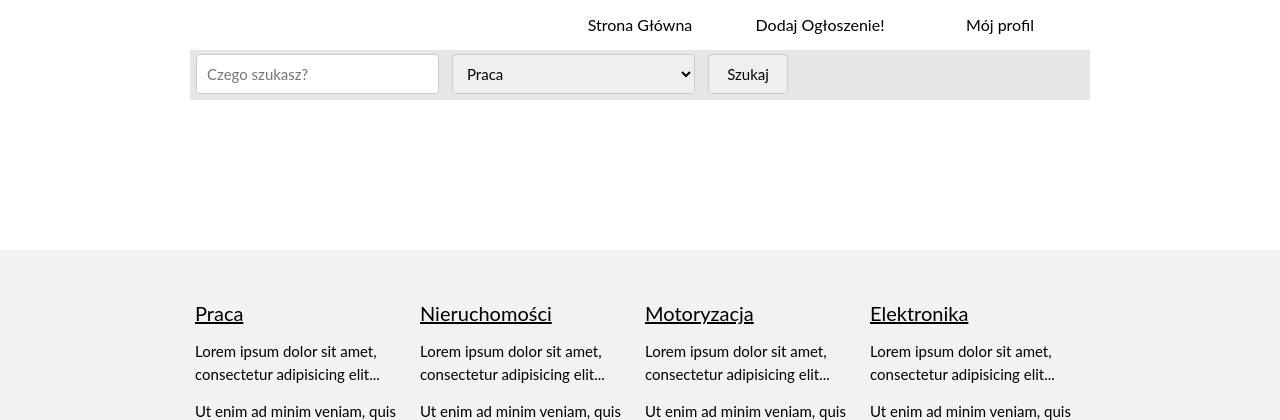
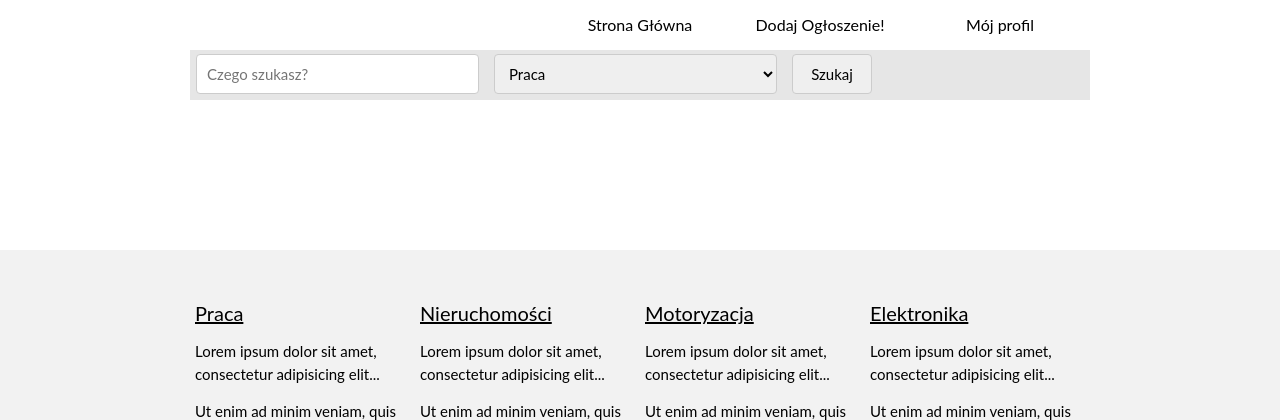
Before and after one commit to D3XT3RR/ette1, a PHP site: page / in a window 1280 px wide. Shown: the top 420 px of the page. Run offline with PHP 8.4, Linux system fonts and the light colour scheme; data that the repository does not hold is empty; some web fonts are replaced.

Commit message:
Update style/search.css

```diff
--- a/style/search.css
+++ b/style/search.css
@@ -15,7 +15,7 @@
 
 form > #sBar > div{
 	flex-direction: row;
-	width: 20vw;
+	width: 350px;
 }
 
 #sCat > select {
@@ -49,7 +49,7 @@ form > #sBar > div{
 }
 
 #sSubmit > input[type=submit]{
-	    padding: 6px 10px;
+	padding: 6px 10px;
     margin: 4px 0;
 	height: 40px;
 	width: 80px;
```
